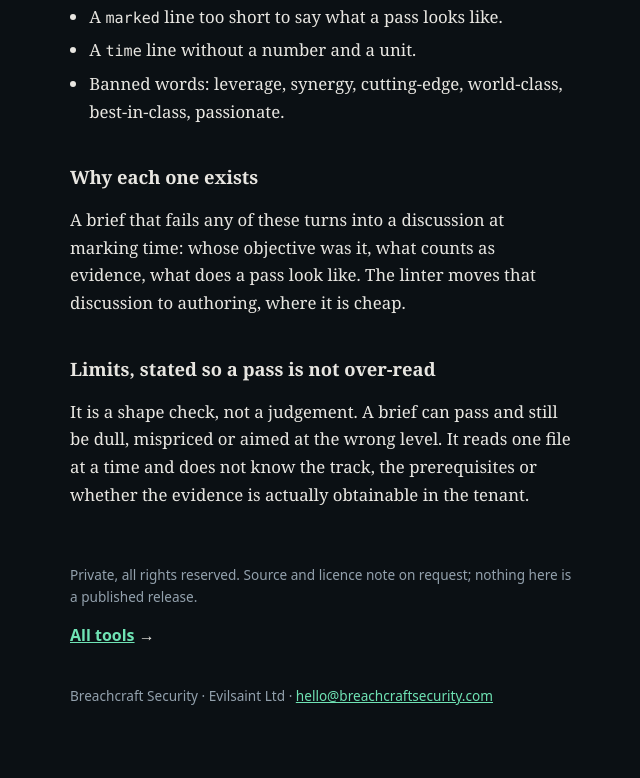
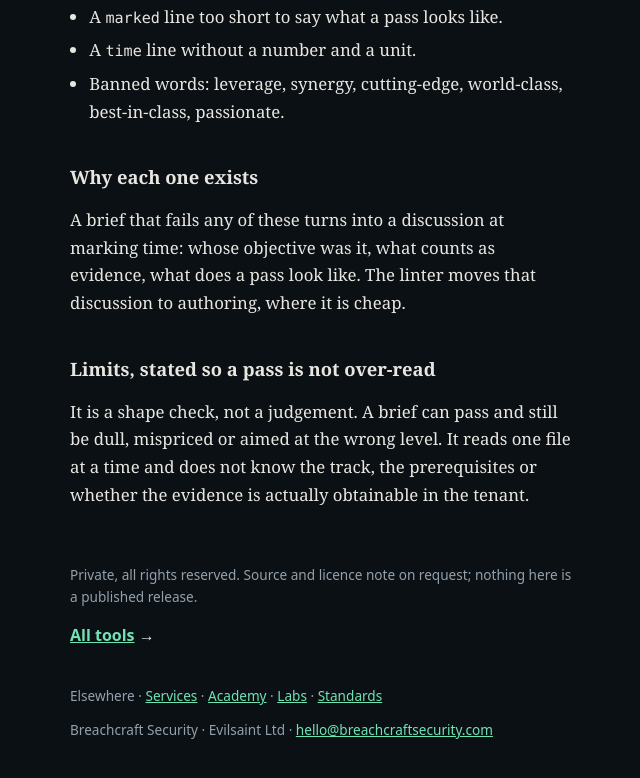
Before and after one commit to breachcraftsecurity/site-breachcraft-dev, a plain HTML site: page brief-lint/index.html in a window 1280 px wide. Shown: the part 969-1747 px from the top of the page, without its empty margins (318-958 px from the left). Drawn offline with Linux system fonts and the light colour scheme.

Commit message:
docs(site): elsewhere links between the estate

```diff
--- a/brief-lint/index.html
+++ b/brief-lint/index.html
@@ -42,6 +42,7 @@
 
   <p class="licence">Private, all rights reserved. Source and licence note on request; nothing here is a published release.</p>
   <p class="action"><a href="/">All tools</a> &rarr;</p>
+  <p class="small">Elsewhere &middot; <a href="https://breachcraftsecurity.com/">Services</a> &middot; <a href="https://breachcraft.academy/">Academy</a> &middot; <a href="https://breachcraft.app/">Labs</a> &middot; <a href="https://breachcraft.org/">Standards</a></p>
   <p class="small">Breachcraft Security &middot; Evilsaint Ltd &middot; <a href="mailto:hello@breachcraftsecurity.com">hello@breachcraftsecurity.com</a></p>
 </main>
 </body>
```
Also changed, not shown: site-audit/index.html (+1 -0 lines).
